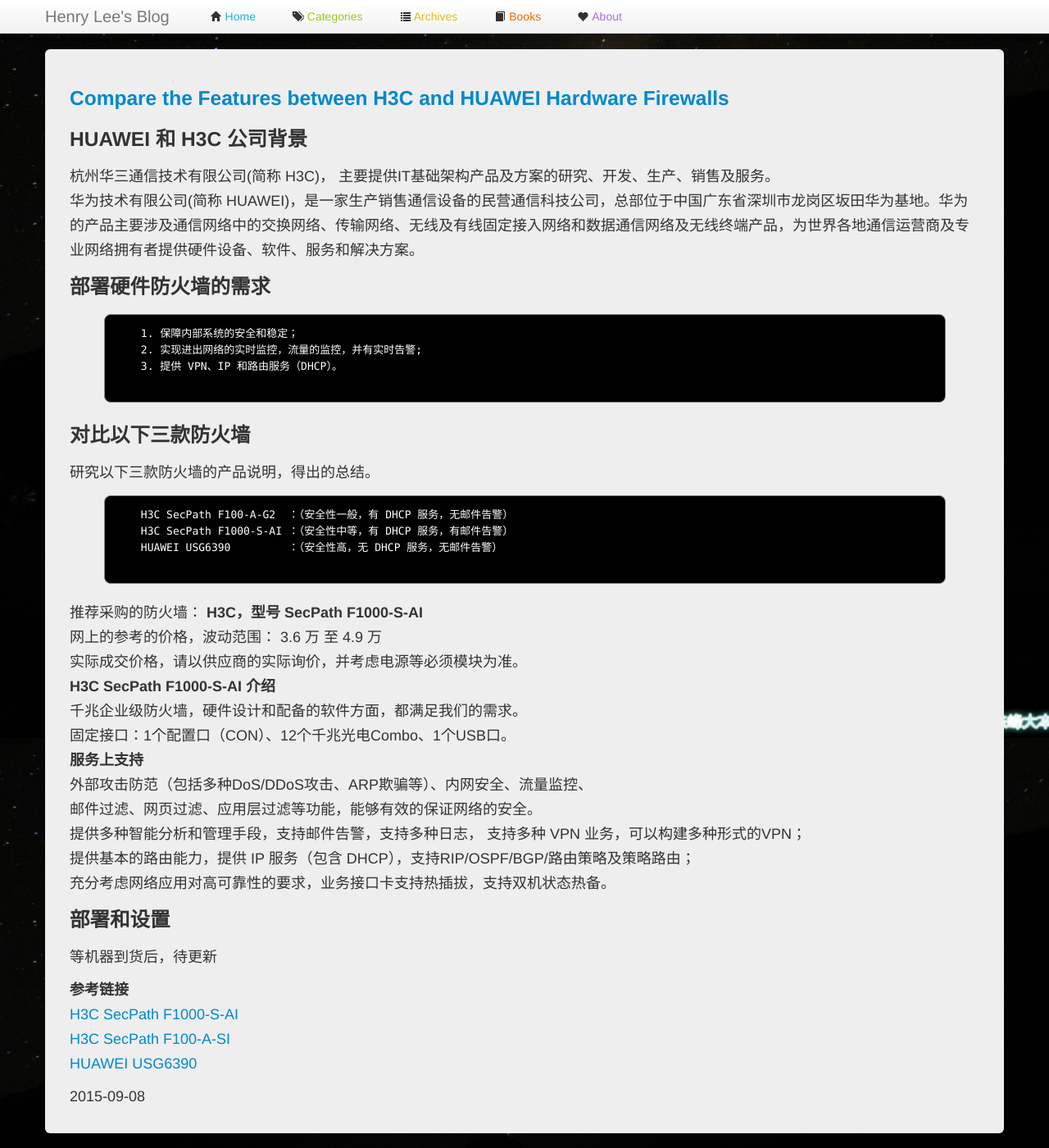
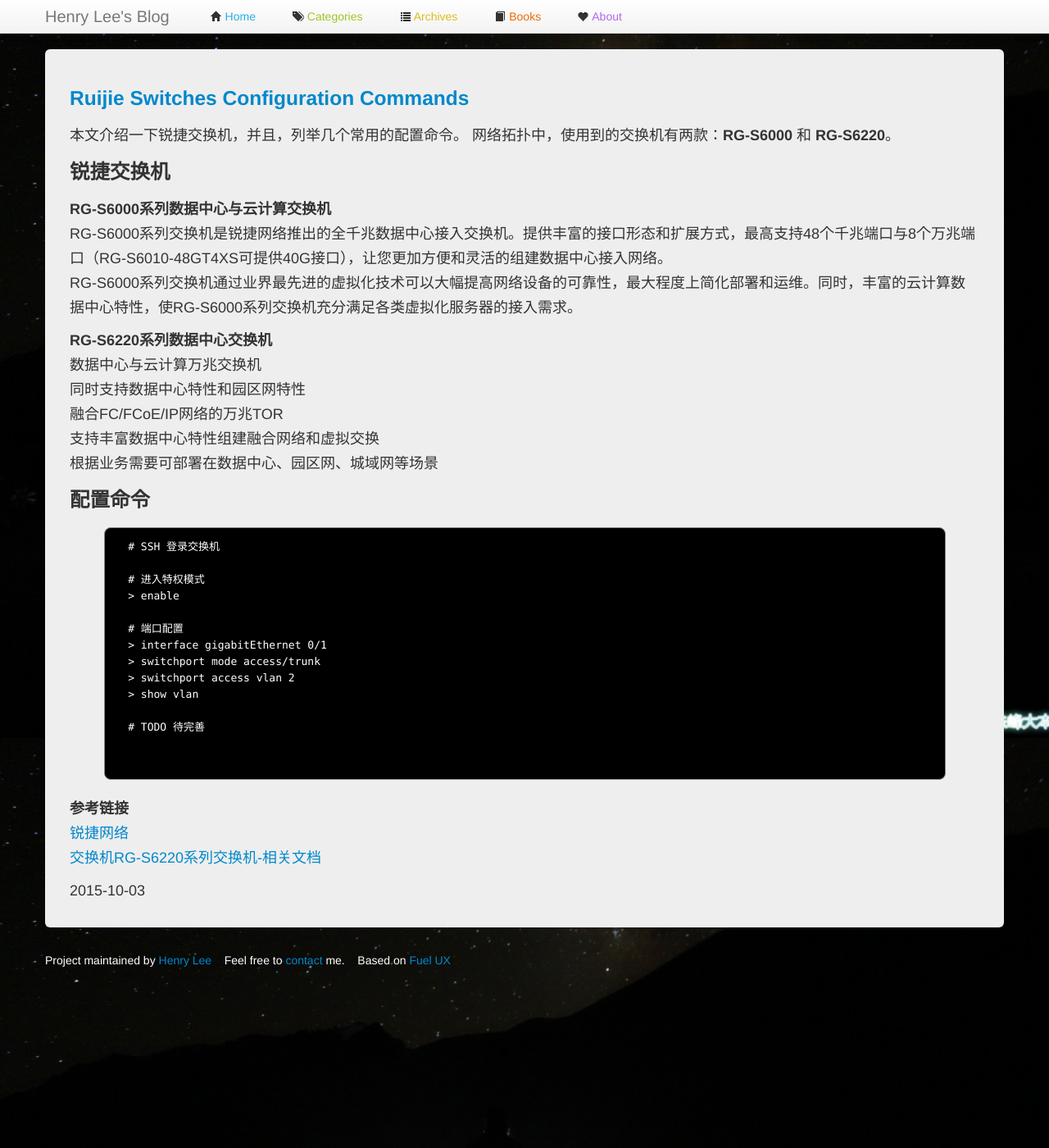
Before and after one commit to manageyp/manageyp.github.com, a Jekyll site: the page built from index.html, in a window 1280 px wide and 1400 px high. Shown: the whole window at 82% size. Built offline with Jekyll 4.4.1, drawn with Linux system fonts in a browser that asks for light colours.

Commit message:
[NewPost] ruijie-switches-configuration-commands

```diff
--- a/_posts/2015-09-08-compare-the-features-between-h3c-and-huawei-hardware-firewalls.html
+++ b/_posts/2015-09-08-compare-the-features-between-h3c-and-huawei-hardware-firewalls.html
@@ -58,7 +58,7 @@ record_on: 2015-09-08
 
 <p>
   <b>参考链接</b><br />
-  <a href="https://item.taobao.com/item.htm?id=40121511067">H3C SecPath F1000-S-AI</a><br />
-  <a href="http://item.jd.com/1713618767.html">H3C SecPath F100-A-SI</a><br />
-  <a href="http://item.jd.com/1493413564.html">HUAWEI USG6390</a>
+  <a href="https://item.taobao.com/item.htm?id=40121511067" target="_blank">H3C SecPath F1000-S-AI</a><br />
+  <a href="http://item.jd.com/1713618767.html" target="_blank">H3C SecPath F100-A-SI</a><br />
+  <a href="http://item.jd.com/1493413564.html" target="_blank">HUAWEI USG6390</a>
 </p>
--- /dev/null
+++ b/_posts/2015-10-03-ruijie-switches-configuration-commands.html
@@ -0,0 +1,55 @@
+---
+layout: post
+title: Ruijie Switches Configuration Commands
+description: Ruijie Switches Configuration Commands
+categories: Cloud
+tags: Cloud
+record_on: 2015-10-03
+---
+
+<p>
+本文介绍一下锐捷交换机，并且，列举几个常用的配置命令。
+网络拓扑中，使用到的交换机有两款：<b>RG-S6000</b> 和 <b>RG-S6220</b>。
+</p>
+
+
+<h3>锐捷交换机</h3>
+<p>
+<b>RG-S6000系列数据中心与云计算交换机</b></br>
+RG-S6000系列交换机是锐捷网络推出的全千兆数据中心接入交换机。提供丰富的接口形态和扩展方式，最高支持48个千兆端口与8个万兆端口（RG-S6010-48GT4XS可提供40G接口），让您更加方便和灵活的组建数据中心接入网络。</br>
+RG-S6000系列交换机通过业界最先进的虚拟化技术可以大幅提高网络设备的可靠性，最大程度上简化部署和运维。同时，丰富的云计算数据中心特性，使RG-S6000系列交换机充分满足各类虚拟化服务器的接入需求。
+</p>
+<p>
+<b>RG-S6220系列数据中心交换机</b></br>
+数据中心与云计算万兆交换机</br>
+同时支持数据中心特性和园区网特性</br>
+融合FC/FCoE/IP网络的万兆TOR</br>
+支持丰富数据中心特性组建融合网络和虚拟交换</br>
+根据业务需要可部署在数据中心、园区网、城域网等场景
+</p>
+
+
+<h3>配置命令</h3>
+<p>
+  <pre class="prettyprint lang-html">
+  # SSH 登录交换机
+
+  # 进入特权模式
+  > enable
+
+  # 端口配置
+  > interface gigabitEthernet 0/1
+  > switchport mode access/trunk
+  > switchport access vlan 2
+  > show vlan
+
+  # TODO 待完善
+
+  </pre>
+</p>
+
+<p>
+  <b>参考链接</b><br />
+  <a href="http://www.ruijie.com.cn/" target="_blank">锐捷网络</a><br />
+  <a href="http://www.ruijie.com.cn/cp/jh-shjzhx/6220-xgwd" target="_blank">交换机RG-S6220系列交换机-相关文档</a>
+</p>
```
